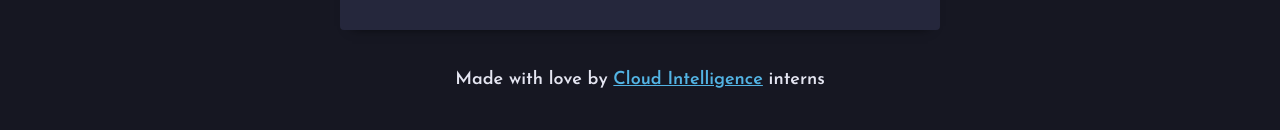
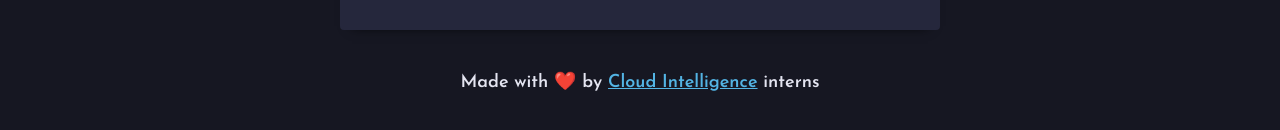
Before and after one commit to Cloud-Intelligence/todo-app, a Vue app: page / in a window 1280 px wide. Shown: the part 376-506 px from the top of the page. Built offline with nearby package versions, Linux system fonts and the light colour scheme.

Commit message:
More love and less gif

```diff
--- a/src/components/Main.vue
+++ b/src/components/Main.vue
@@ -42,7 +42,7 @@
             <button @click="clearCompleted">Clear Completed</button>
           </div>
         </div>
-        <p class="CI-link">Made with love by <a href="https://cloudintelligence.co.za/">Cloud Intelligence</a> interns</p>
+        <p class="CI-link">Made with ❤️ by <a href="https://cloudintelligence.co.za/">Cloud Intelligence</a> interns</p>
       </section>
     </div>
   </section>
```
Also changed, not shown: src/assets/images/CloudIntelligence.gif (deleted), 1 other file (tests, documents, lock files or other folders).
